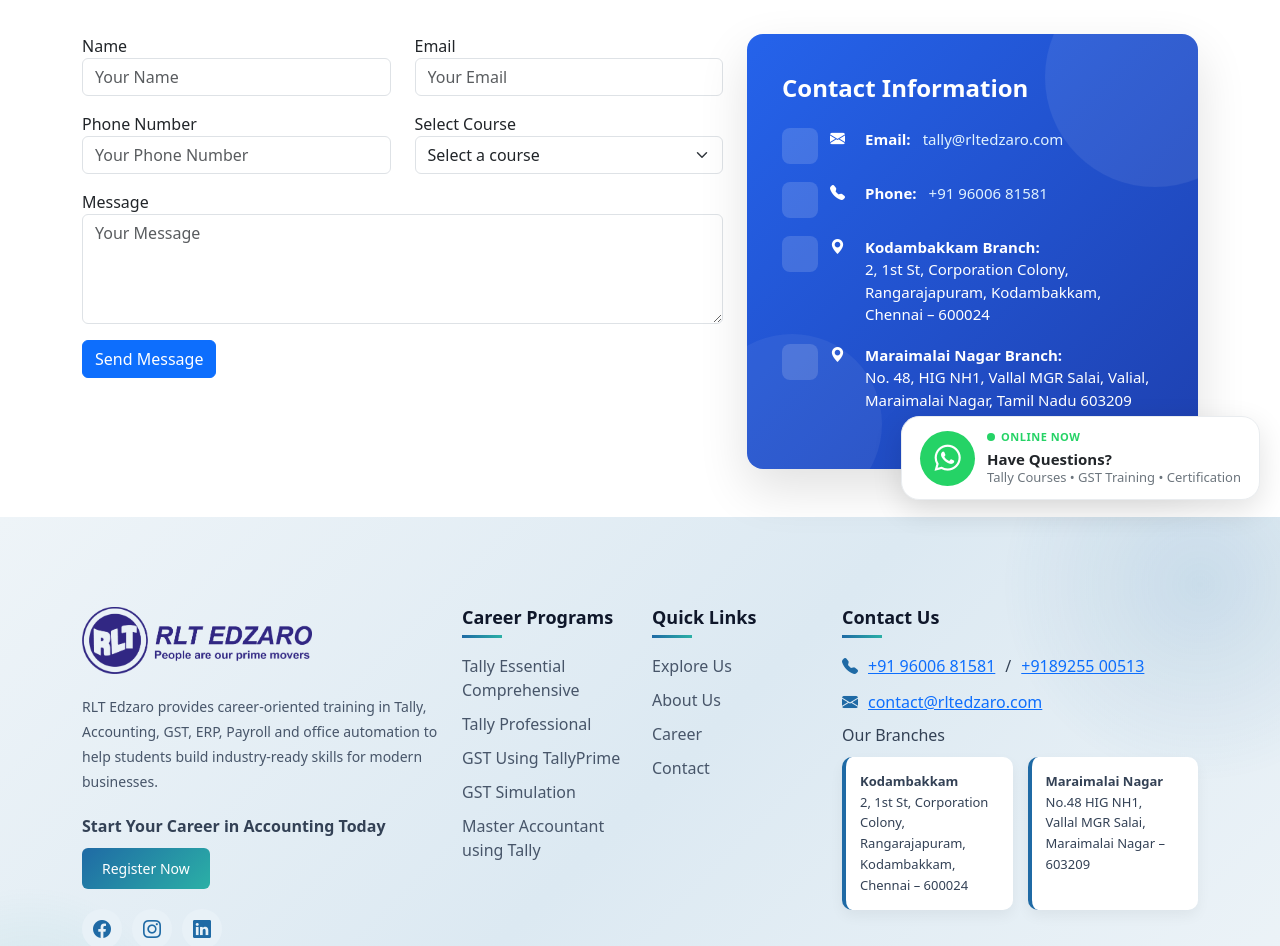
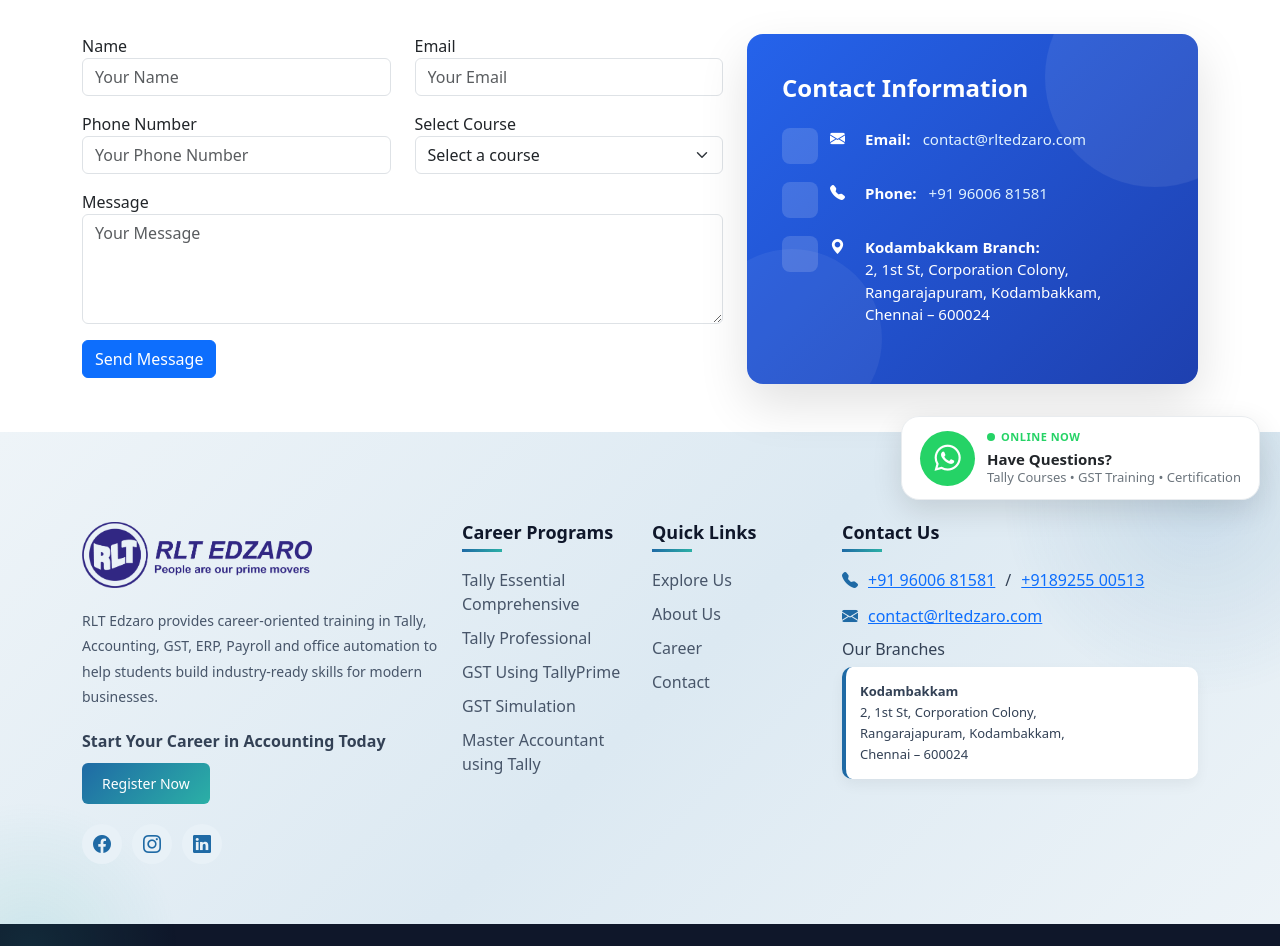
Before and after one commit to rltsolution2025/RLT-Tally, an Angular app: page /contact in a window 1280 px wide. Shown: the part 280-1226 px from the top of the page. Built offline with nearby package versions, Linux system fonts and the light colour scheme.

Commit message:
Address Changed

```diff
--- a/src/app/component/contact/contact.html
+++ b/src/app/component/contact/contact.html
@@ -1,7 +1,5 @@
 <section class="contact-section py-5">
-
   <div class="container">
-
     <!-- Title -->
     <div class="text-center mb-5">
       <h1 class="contact-title">Get in Touch</h1>
@@ -11,77 +9,79 @@
     </div>
 
     <div class="row g-4">
-
       <!-- Contact Form -->
       <div class="col-lg-7">
-
         <div class="contact-card">
-
           <form [formGroup]="contactForm" (ngSubmit)="onSubmit()">
-
             <div class="row">
-
               <div class="col-md-6 mb-3">
                 <label>Name</label>
-                <input type="text" class="form-control" formControlName="name" placeholder="Your Name">
+                <input
+                  type="text"
+                  class="form-control"
+                  formControlName="name"
+                  placeholder="Your Name"
+                />
               </div>
 
               <div class="col-md-6 mb-3">
                 <label>Email</label>
-                <input type="email" class="form-control" formControlName="email" placeholder="Your Email">
+                <input
+                  type="email"
+                  class="form-control"
+                  formControlName="email"
+                  placeholder="Your Email"
+                />
               </div>
-
             </div>
 
             <div class="row">
-
               <div class="col-md-6 mb-3">
                 <label>Phone Number</label>
-                <input type="tel" class="form-control" formControlName="mobile" placeholder="Your Phone Number">
+                <input
+                  type="tel"
+                  class="form-control"
+                  formControlName="mobile"
+                  placeholder="Your Phone Number"
+                />
               </div>
 
               <div class="col-md-6 mb-3">
                 <label>Select Course</label>
 
                 <select class="form-select" formControlName="course">
-
                   <option value="">Select a course</option>
 
                   <option *ngFor="let course of courses">
-                    {{course}}
+                    {{ course }}
                   </option>
-
                 </select>
-
               </div>
-
             </div>
 
             <div class="mb-3">
               <label>Message</label>
-              <textarea class="form-control" rows="4" formControlName="message" placeholder="Your Message"></textarea>
+              <textarea
+                class="form-control"
+                rows="4"
+                formControlName="message"
+                placeholder="Your Message"
+              ></textarea>
             </div>
 
-            <button class="btn btn-primary contact-btn" type="submit">
-              Send Message
-            </button>
-
+            <button class="btn btn-primary contact-btn" type="submit">Send Message</button>
           </form>
-
         </div>
-
       </div>
 
       <!-- Contact Info -->
       <div class="col-lg-5">
-
         <div class="contact-info-card">
-
           <h4>Contact Information</h4>
 
           <p>
             <i class="bi bi-envelope-fill me-2"></i>
-            <strong>Email:</strong> <a href="mailto:tally@rltedzaro.com">tally@rltedzaro.com</a>
+            <strong>Email:</strong> <a href="mailto:tally@rltedzaro.com">contact@rltedzaro.com</a>
           </p>
 
           <p>
@@ -93,24 +93,13 @@
           <p class="address">
             <i class="bi bi-geo-alt-fill me-2"></i>
             <span>
-              <strong>Kodambakkam Branch:</strong><br>
-              2, 1st St, Corporation Colony, Rangarajapuram, Kodambakkam,<br> Chennai – 600024
+              <strong>Kodambakkam Branch:</strong><br />
+              2, 1st St, Corporation Colony, Rangarajapuram, Kodambakkam,<br />
+              Chennai – 600024
             </span>
           </p>
-          <p class="address">
-            <i class="bi bi-geo-alt-fill me-2"></i>
-            <span>
-              <strong>Maraimalai Nagar Branch:</strong><br>
-              No. 48, HIG NH1, Vallal MGR Salai, Valial, Maraimalai Nagar, Tamil Nadu 603209
-            </span>
-          </p>
-
         </div>
-
       </div>
-
     </div>
-
   </div>
-
 </section>
--- a/src/app/component/footer/footer.html
+++ b/src/app/component/footer/footer.html
@@ -78,7 +78,6 @@
 
                 <h6 class="branch-title">Our Branches</h6>
 
-                <div class="branch-grid">
 
                     <div class="branch-item">
                         <strong>Kodambakkam</strong><br>
@@ -87,14 +86,6 @@
                         Chennai – 600024
                     </div>
 
-                    <div class="branch-item">
-                        <strong>Maraimalai Nagar</strong><br>
-                        No.48 HIG NH1,<br>
-                        Vallal MGR Salai,<br>
-                        Maraimalai Nagar – 603209
-                    </div>
-
-                </div>
 
             </div>
 
```
